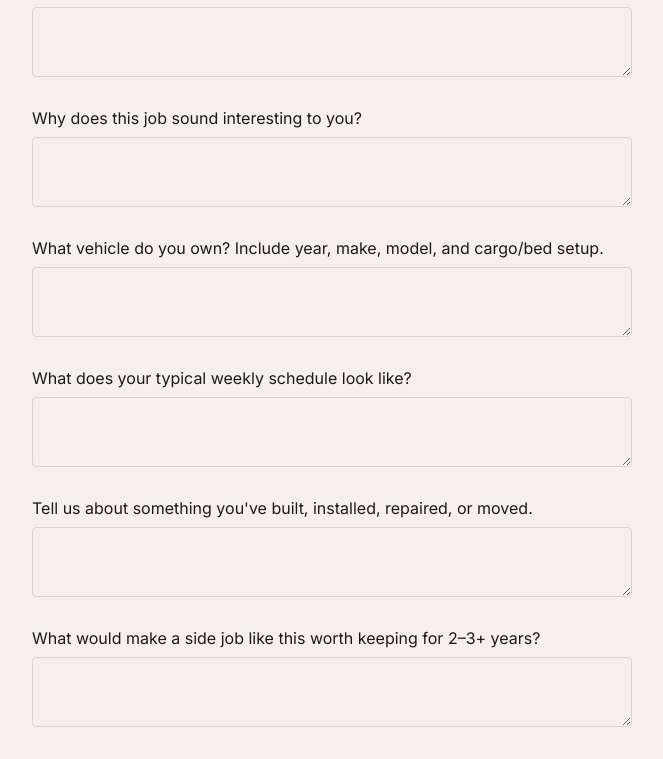
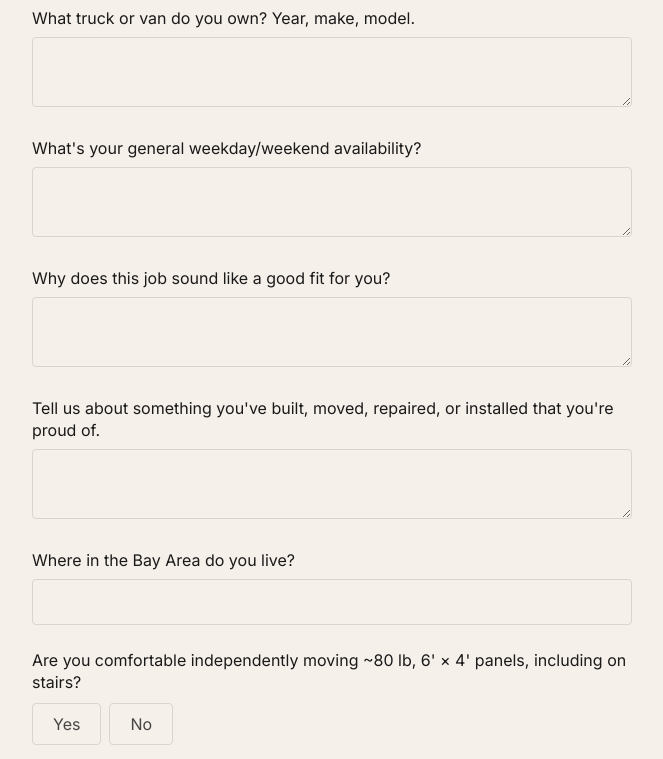
Before and after one commit to aryzach/aryzach.github.io, a React (Vite) app: page /careers/customer-operations-lead in a window 1280 px wide. Shown: the part 2341-3100 px from the top of the page, without its empty margins (308-971 px from the left). Built offline with nearby package versions, Linux system fonts and the light colour scheme; no server answers.

Commit message:
Changes
Co-authored-by: aryzach <30701475+aryzach@users.noreply.github.com>

```diff
--- a/src/pages/CustomerOperationsLead.tsx
+++ b/src/pages/CustomerOperationsLead.tsx
@@ -18,37 +18,30 @@ const FIELDS: FieldDef[] = [
   { name: "full_name", label: "Full name", autoComplete: "name" },
   { name: "phone", label: "Phone", type: "tel", autoComplete: "tel" },
   { name: "email", label: "Email", type: "email", autoComplete: "email" },
-  { name: "city_neighborhood", label: "City / neighborhood" },
   { name: "current_work", label: "What do you currently do for work?", type: "textarea" },
-  { name: "why_interested", label: "Why does this job sound interesting to you?", type: "textarea" },
   {
     name: "vehicle",
-    label: "What vehicle do you own? Include year, make, model, and cargo/bed setup.",
-    type: "textarea",
-  },
-  { name: "weekly_schedule", label: "What does your typical weekly schedule look like?", type: "textarea" },
-  {
-    name: "hands_on_experience",
-    label: "Tell us about something you've built, installed, repaired, or moved.",
+    label: "What truck or van do you own?\nYear, make, model.",
     type: "textarea",
   },
   {
-    name: "long_term_fit",
-    label: "What would make a side job like this worth keeping for 2–3+ years?",
+    name: "weekly_schedule",
+    label: "What's your general weekday/weekend availability?",
     type: "textarea",
   },
+  { name: "why_interested", label: "Why does this job sound like a good fit for you?", type: "textarea" },
   {
-    name: "job_gone_wrong",
-    label: "Tell us about a time a physical job/project went wrong. What did you do?",
+    name: "hands_on_experience",
+    label: "Tell us about something you've built, moved, repaired, or installed that you're proud of.",
     type: "textarea",
   },
+  { name: "city_neighborhood", label: "Where in the Bay Area do you live?" },
   {
     name: "can_move_panels",
     label: "Are you comfortable independently moving ~80 lb, 6' × 4' panels, including on stairs?",
     type: "yesno",
   },
-  { name: "owns_truck_or_van", label: "Do you own a suitable truck or cargo van?", type: "yesno" },
-  { name: "anything_else", label: "Anything else we should know?", type: "textarea", optional: true },
+  { name: "anything_else", label: "Anything else we should know? (optional)", type: "textarea", optional: true },
 ];
 
 const CustomerOperationsLead = () => {
```
